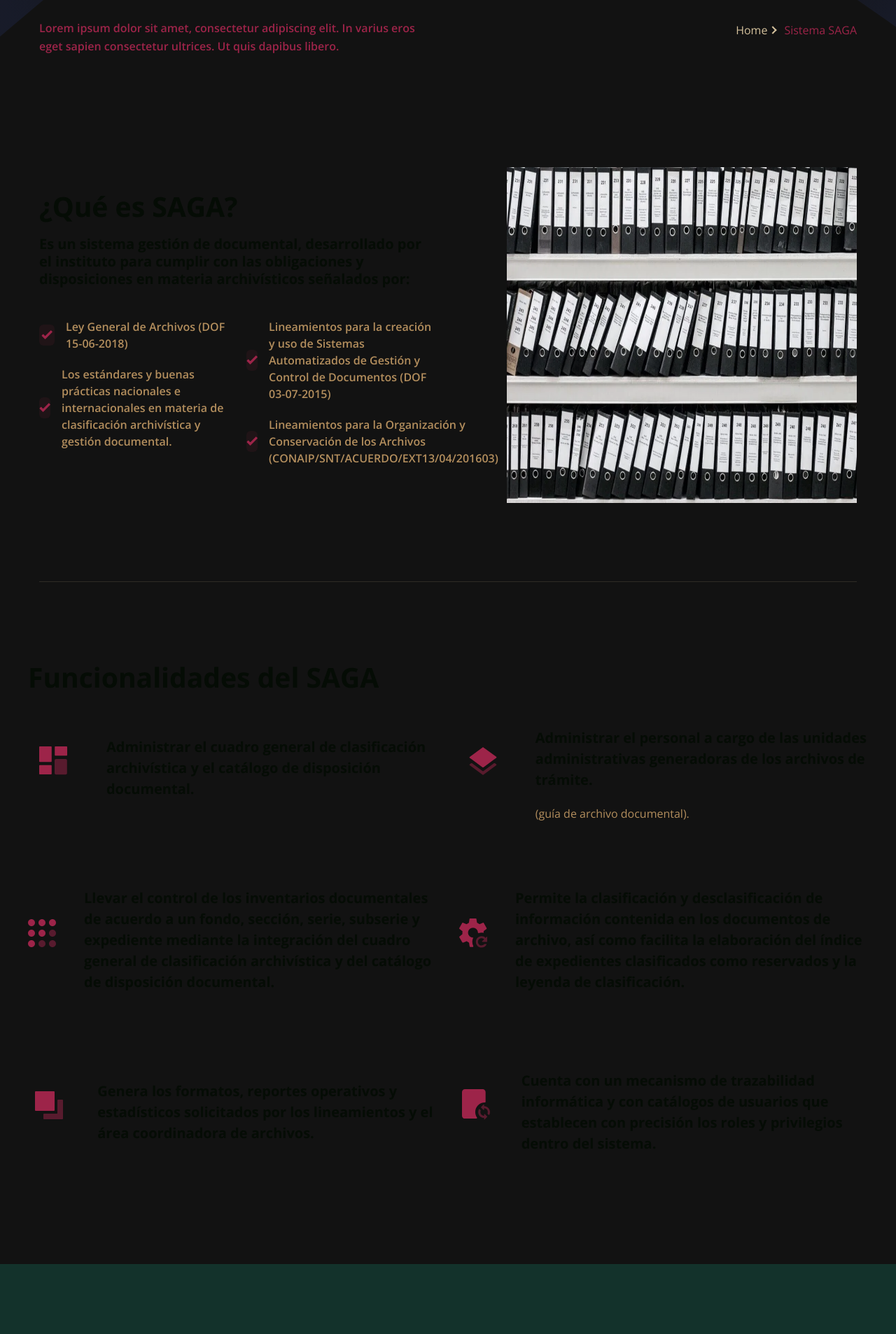
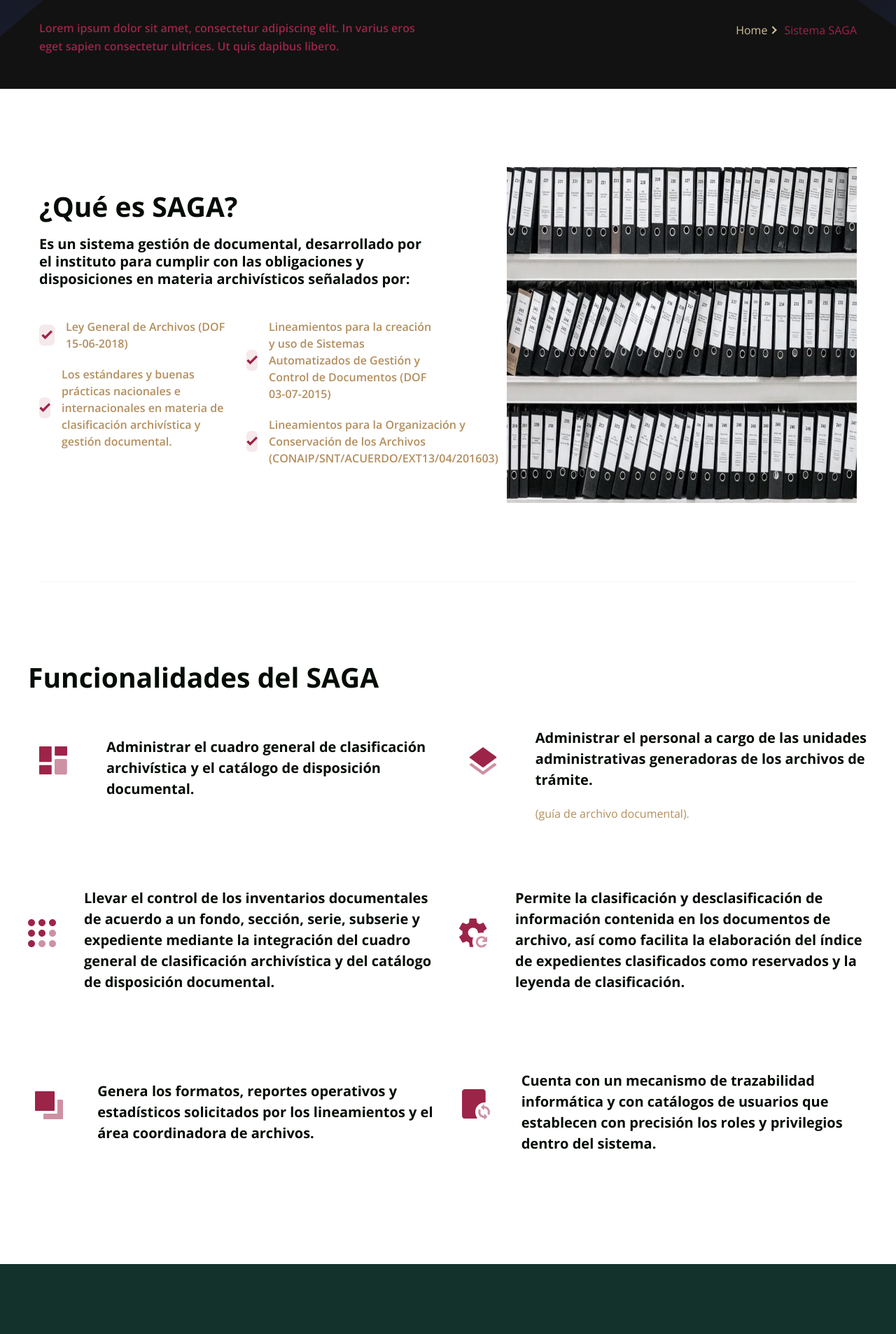
Before and after one commit to Vvan31/PrortalSAGA, a Next.js app: page /about in a window 1280 px wide. Shown: the part 190-2097 px from the top of the page at 70% size. Built offline with nearby package versions, Linux system fonts and the light colour scheme.

Commit message:
bg color white

```diff
--- a/components/About/AboutSectionOne.tsx
+++ b/components/About/AboutSectionOne.tsx
@@ -18,9 +18,9 @@ const AboutSectionOne = () => {
   );
 
   return (
-    <section id="about" className="pt-16 md:pt-20 lg:pt-28">
+    <section id="about" className="pt-16 md:pt-20 lg:pt-28 bg-white">
       <div className="container">
-        <div className="border-b border-body-color/[.15] pb-16 dark:border-white/[.15] md:pb-20 lg:pb-28">
+        <div className="border-b border-body-color/[.15] pb-16  md:pb-20 lg:pb-28">
           <div className="-mx-4 flex flex-wrap items-center">
             <div className="w-full px-4 lg:w-1/2">
               <SectionTitle
--- a/components/About/AboutSectionTwo.tsx
+++ b/components/About/AboutSectionTwo.tsx
@@ -4,7 +4,7 @@ import aboutData from "./aboutData";
 import SingleAbout from "../Features/singleAbout";
 const AboutSectionTwo = () => {
   return (
-    <section className="py-16 md:py-20 lg:py-28">
+    <section className="py-16 md:py-20 lg:py-28 bg-white">
       <div className="container">
         <div className="-mx-4 flex flex-wrap items-center">
           <div className="wow fadeInUp max-w-[1500px]" data-wow-delay=".2s">
--- a/components/Hero/index.tsx
+++ b/components/Hero/index.tsx
@@ -5,7 +5,7 @@ const Hero = () => {
     <>
       <section
         id="home"
-        className="relative z-10 overflow-hidden pt-[120px] pb-16 md:pt-[150px] md:pb-[120px] xl:pt-[180px] xl:pb-[160px] 2xl:pt-[210px] 2xl:pb-[200px]"
+        className="relative bg-white z-10 overflow-hidden pt-[120px] pb-16 md:pt-[150px] md:pb-[120px] xl:pt-[180px] xl:pb-[160px] 2xl:pt-[210px] 2xl:pb-[200px]"
       >
         <div className="container">
           <div className="-mx-4 flex flex-wrap">
```
